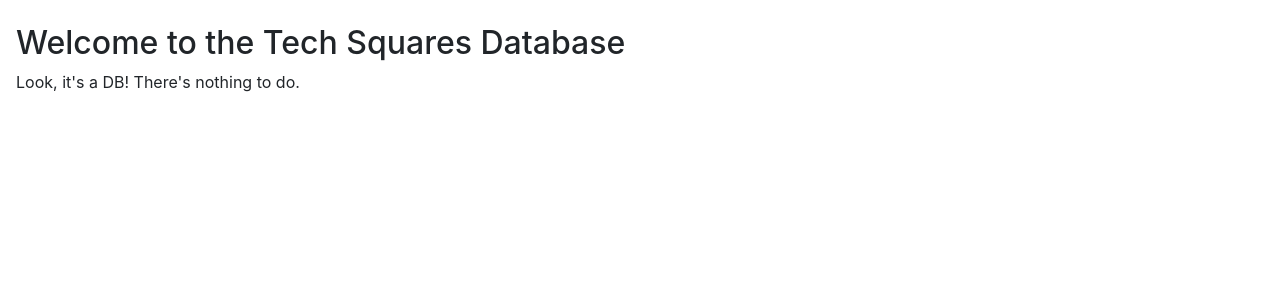
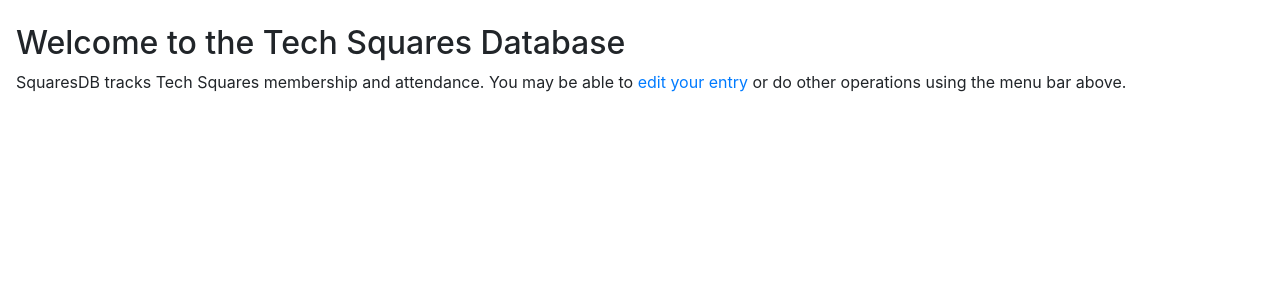
Before and after one commit to tech-squares/squaresdb, a Django app: template squaresdb/templates/index.html in a window 1280 px wide. Shown: the part 56-356 px from the top of the page. Run offline with Django 3.2, Linux system fonts and the light colour scheme; the template is opened without the code that fills it, so the values that code supplies are empty; some libraries are stand-ins or nearby versions.

Commit message:
Better front page

```diff
--- a/squaresdb/templates/index.html
+++ b/squaresdb/templates/index.html
@@ -6,7 +6,6 @@
 
 <h2>Welcome to the Tech Squares Database</h2>
 
-<!-- TODO: useful front page -->
-<p>Look, it's a DB! There's nothing to do.</p>
+<p>SquaresDB tracks Tech Squares membership and attendance. You may be able to <a href="{%url "membership:person-user-edit"%}">edit your entry</a> or do other operations using the menu bar above.</p>
 
 {% endblock %}
```
